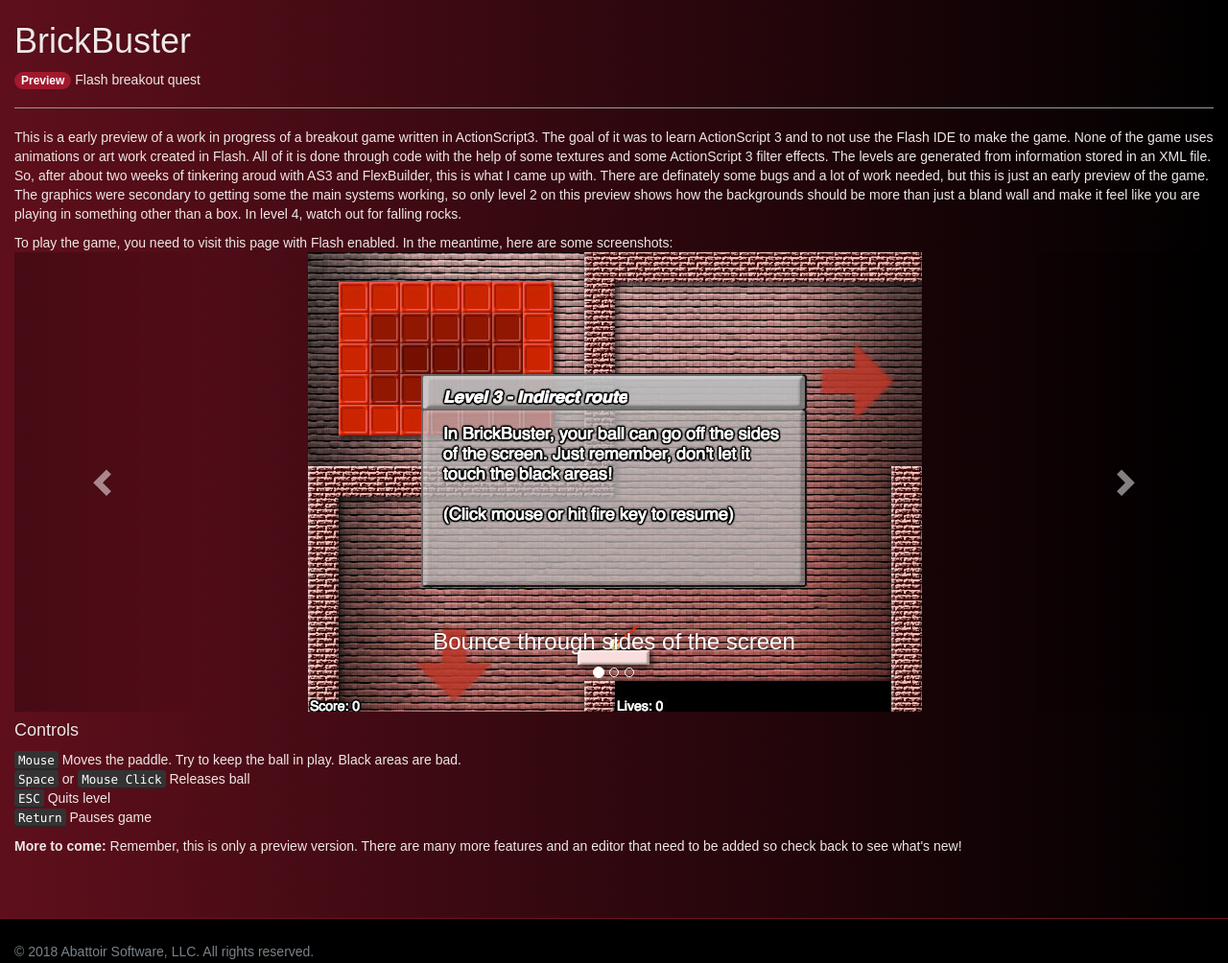
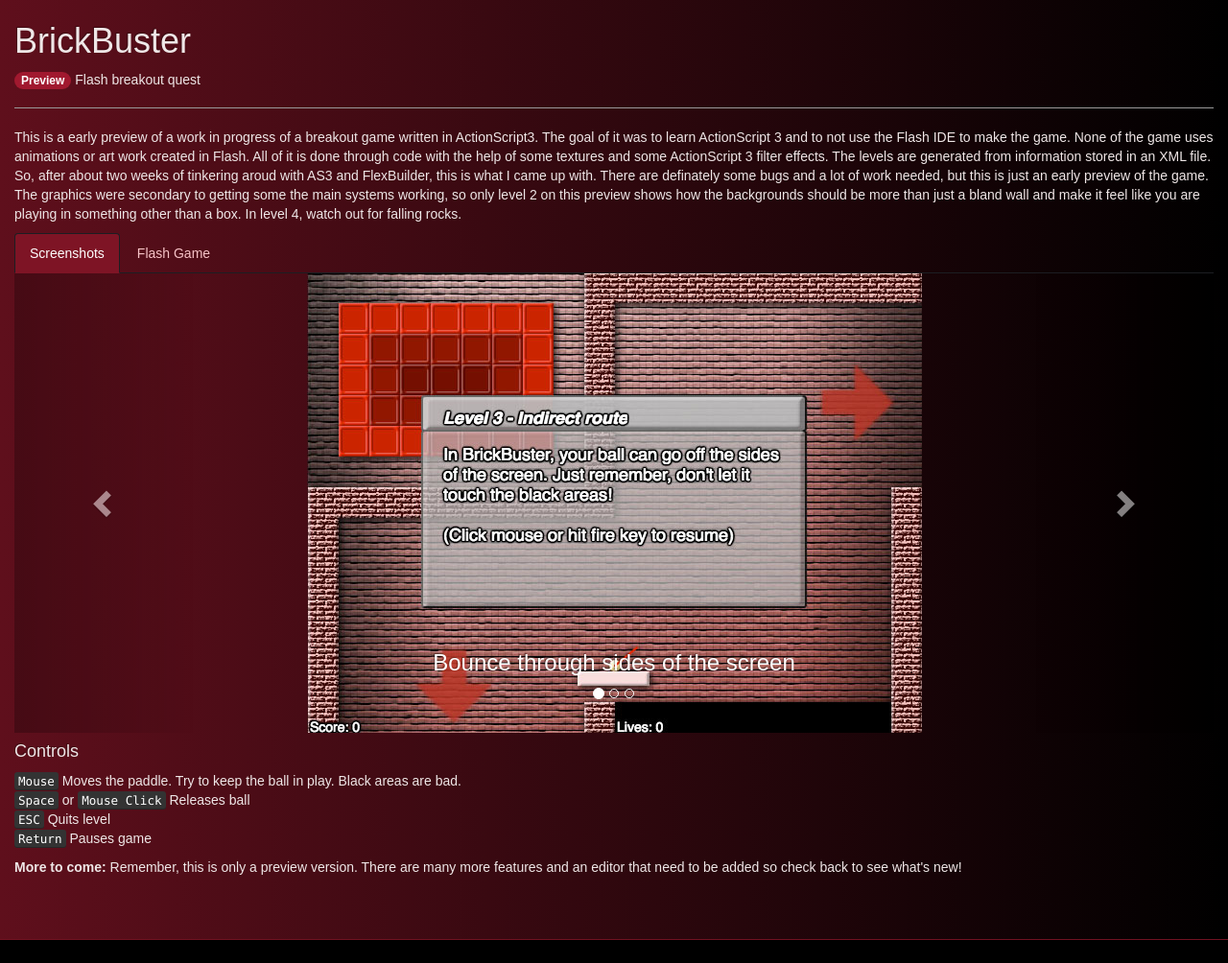
Before and after one commit to Abattoir-Software/Website, a PHP site: page /brickbuster.php in a window 1280 px wide. Shown: the part 52-1056 px from the top of the page at 96% size. Run offline with PHP 8.4, Linux system fonts and the light colour scheme; some libraries are stand-ins or nearby versions.

Commit message:
Changed site so Flash game and carousels are tabbed

```diff
--- a/brickbuster.php
+++ b/brickbuster.php
@@ -19,7 +19,7 @@ $brickbusterCarousel = array (
 );
 
 flash_content("BrickBuster", "assets/brickbuster/BrickBuster.swf", 640, 480, true, false, "window",
-		'To play the game, you need to visit this page with Flash enabled. In the meantime, here are some screenshots:', $brickbusterCarousel );
+		'To play the game, you need to visit this page with Flash enabled.', $brickbusterCarousel );
 ?>
 			</div>
             <h4>Controls</h4>
--- a/contact.php
+++ b/contact.php
@@ -77,4 +77,4 @@ head_content($pageTitle);
 					2 Grace Avenue<br />
 					Clifton, NJ 07011-2302<br />
 				</address>
-<?php end_content("","\t".'<script src="//cdnjs.cloudflare.com/ajax/libs/bootstrap-validator/0.4.5/js/bootstrapvalidator.min.js"></script>'."\n\t".'<script src="assets/scripts/contact_form.js" type="text/javascript"></script>');?>
+<?php end_content("","\t".'<script src="//cdnjs.cloudflare.com/ajax/libs/bootstrap-validator/0.4.5/js/bootstrapvalidator.min.js"></script>'."\n\t".'<script src="assets/scripts/contact_form.js"></script>');?>
--- a/includes/analyticstracking.php
+++ b/includes/analyticstracking.php
@@ -1,4 +1,4 @@
-	<script type="text/javascript">
+	<script>
 		var _gaq = _gaq || [];
 		_gaq.push(['_setAccount', 'UA-8737926-1']);
 		_gaq.push(['_trackPageview']);
--- a/includes/content/media.php
+++ b/includes/content/media.php
@@ -145,21 +145,30 @@ function images_captioned($image, $imageAlt, $caption, $image2, $imageAlt2, $cap
 }
 
 function flash_content($title, $swfFile, $width=640, $height=480, $fullScreen=true, $fullScreenInteractive=false, $wmode="window", $flashAltText="Sorry, this content requires Flash", $carouselData=NULL) { ?>
-			<div align="center">
-				<div id="flash_content">
+<div>
+	<ul class="nav nav-tabs" role="tablist" id="info-tabs">
+	    <li role="presentation" class="active"><a href="#images" aria-controls="images" role="tab" data-toggle="tab">Screenshots</a></li>
+	    <li role="presentation"><a href="#flashgame" aria-controls="flashgame" role="tab" data-toggle="tab">Flash Game</a></li>
+	</ul>
+	<div class="tab-content">
+		<div role="tabpanel" class="tab-pane active" id="images">
 <?php
 	if($carouselData!=null) {
 		makeFlashCarousel($flashAltText, $carouselData, $title);
-	} else {
+	}
+?>
+	</div>
+	<div role="tabpanel" class="tab-pane" id="flashgame">
+		<div class="center-block">
+			<div id="flash_content" style="display: block;">
+<?php
+	$flashAltText = str_ireplace("Flash", '<a href="http://www.adobe.com/go/getflashplayer" class="btn btn-sm btn-warning">Flash</a>', $flashAltText);
 ?>
 					<h4><?=$flashAltText?></h4>
-<?php
-	}
-?>
 				</div>
 			</div>
-			<script src="https://ajax.googleapis.com/ajax/libs/swfobject/2.2/swfobject.js" type="text/javascript"></script>
-			<script type="text/javascript">
+			<script src="https://ajax.googleapis.com/ajax/libs/swfobject/2.2/swfobject.js"></script>
+			<script>
 				var flashvars = {};
 				var params = {};
 				params.quality = "high";
@@ -174,21 +183,23 @@ function flash_content($title, $swfFile, $width=640, $height=480, $fullScreen=tr
 				if(window.chrome) { swfobject.ua.pv = [100,0,0]; }
 				swfobject.embedSWF("<?=$swfFile?>","flash_content",<?=$width?>,<?=$height?>, "9.0.0", false, flashvars, params, attributes);
 			</script>
+		</div>
+	</div>
+</div>
 <?php
 }
 
 function makeFlashCarousel($flashAltText,$data,$id="generic") {
 ?>
-	<div class="flashAlt"><?=$flashAltText?></div>
 	<div id="carousel-<?=$id?>" class="carousel slide" data-ride="carousel">
 		<ol class="carousel-indicators">
 <?php
 	for($i = 0; $i<count($data);$i++) {
 		echo "\t\t\t" . '<li data-target="#carousel-' . $id . '" data-slide-to="' . $i . '"';
 		if($i==0) {
-			echo ' class="active';
+			echo ' class="active"';
 		}
-		echo '"></li>' . "\n";
+		echo '></li>' . "\n";
 	}
 ?>
 		</ol>
@@ -197,19 +208,15 @@ function makeFlashCarousel($flashAltText,$data,$id="generic") {
 	$count = 0;
 	foreach($data as $item) {?>
 			<div class="item<?php if($count==0) { echo " active"; $count++; } ?>">
-				<img src="<?=$item->image?>" alt="...">
+				<img src="<?=$item->image?>" class="center-block" alt="Screen shot titled: <?=$item->caption?>">
 				<div class="carousel-caption">
 					<h3><?=$item->caption?></h3>
 				</div>
 			</div>
 <?php } ?>
 		</div>
-		<a class="left carousel-control" href="#carousel-<?=$id?>" role="button" data-slide="prev">
-		<span class="glyphicon glyphicon-chevron-left"></span>
-		</a>
-		<a class="right carousel-control" href="#carousel-<?=$id?>" role="button" data-slide="next">
-		<span class="glyphicon glyphicon-chevron-right"></span>
-		</a>
+		<a class="left carousel-control" href="#carousel-<?=$id?>" role="button" data-slide="prev"><span class="glyphicon glyphicon-chevron-left"></span></a>
+		<a class="right carousel-control" href="#carousel-<?=$id?>" role="button" data-slide="next"><span class="glyphicon glyphicon-chevron-right"></span></a>
 	</div>
 <?php
 }
--- a/includes/content/menu.php
+++ b/includes/content/menu.php
@@ -5,9 +5,9 @@ $currentPage = basename($_SERVER['PHP_SELF']);
 function linkOrActive($link,$title) {
 	global  $currentPage;
 	if($link==$currentPage) {
-		echo '<li class="active"><a href="' . $link . '"">' . $title . '</a></li>' . "\n";
+		echo '<li class="active"><a href="' . $link . '">' . $title . '</a></li>' . "\n";
 	} else {
-		echo '<li><a href="' . $link . '"">' . $title . '</a></li>' . "\n";
+		echo '<li><a href="' . $link . '">' . $title . '</a></li>' . "\n";
 	}
 }
 ?>
@@ -17,7 +17,7 @@ function linkOrActive($link,$title) {
 				<button type="button" class="navbar-toggle collapsed" data-toggle="collapse" data-target="#navbar" aria-expanded="false" aria-controls="navbar">
 					<span class="sr-only">Toggle navigation</span> <span class="icon-bar"></span> <span class="icon-bar"></span> <span class="icon-bar"></span>
 				</button>
-				<a class="navbar-brand" href="index.php"><img src="assets/images/abattoir-logo-small.png" style="height: 27px;padding-right: 10px;margin-top: -2px;" class="pull-left">Abattoir Software</a>
+				<a class="navbar-brand" href="index.php"><img src="assets/images/abattoir-logo-small.png" style="height: 27px;padding-right: 10px;margin-top: -2px;" class="pull-left" alt="Abattoir Software logo">Abattoir Software</a>
 			</div>
 			<div id="navbar" class="collapse navbar-collapse">
 				<ul class="nav navbar-nav">
--- a/snake-in-the-grass.php
+++ b/snake-in-the-grass.php
@@ -9,7 +9,6 @@ head_content($pageTitle,'<span class="badge">Preview</span> Snake Game - V0.02')
 			or yourself! The faster you move, the more points you'll get. The smaller the fruit the more points it's worth. The more fruit you eat, the bigger you get and then you can move on to the next level.</p>
 <?php
 $snakeCarousel = array (
-		new CarouselInfo("assets/sitg/SnakeInTheGrass.swf", "If you have Flash, click here to play!"),
 		new CarouselInfo("assets/images/snake-in-the-grass/snake-in-the-grass_shot1.jpg", "Title screen"),
 		new CarouselInfo("assets/images/snake-in-the-grass/snake-in-the-grass_shot2.jpg", "Watch out for those walls!"),
 		new CarouselInfo("assets/images/snake-in-the-grass/snake-in-the-grass_shot3.jpg", "Multiplayer action"),
@@ -17,7 +16,7 @@ $snakeCarousel = array (
 );
 
 flash_content("SnakeInTheGrass", "assets/sitg/SnakeInTheGrass.swf", 640, 480, false, true, "direct",
-		'To play the game, you need to visit this page with Flash enabled. In the meantime, here are some screenshots:', $snakeCarousel);
+		'To play the game, you need to visit this page with Flash enabled.', $snakeCarousel);
 ?>
 			<h4>Speed</h4>
 			<p>How fast your snake will move. Currently, the snake speed does not increase throughout play. The faster your snake moves, the more points each fruit is worth.</p>
@@ -150,7 +149,7 @@ flash_content("SnakeInTheGrass", "assets/sitg/SnakeInTheGrass.swf", 640, 480, fa
 				Steffen Haeuser.<br />
 				<br />
 <?php image_captioned("assets/images/snake-in-the-grass/snake-in-the-grass-os4-menu.png", "Snake in the Grass! on OS 4 menu screen shot", "Screen shot of the start up page of <i>Snake In The Grass!</i> rewritten in C. This version allows for a 640x480 256 color screen.")?>
-<?php image_captioned("assets/images/snake-in-the-grass/snake-in-the-grass-os4-play.png", "Snake in the Grass! on OS 4 menu screen shot", "Another screen shot of the &quot;C&quot; version of <i>Snake In The Grass!</i> allows up to four players to play together.")?>
+<?php image_captioned("assets/images/snake-in-the-grass/snake-in-the-grass-os4-play.png", "Snake in the Grass! on OS 4 game play screen shot", "Another screen shot of the &quot;C&quot; version of <i>Snake In The Grass!</i> allows up to four players to play together.")?>
 				<p>Eventually, I ran into a slight problem with the double buffer method used in those libraries, which were very
 				different than the way AMOS kind of functions were working. Slowly, I started to rewrite all the code handling screens and drawing
 				functions from these libraries and created my own for making sprites and various graphics routines. Then it was put on a shelf for
```
